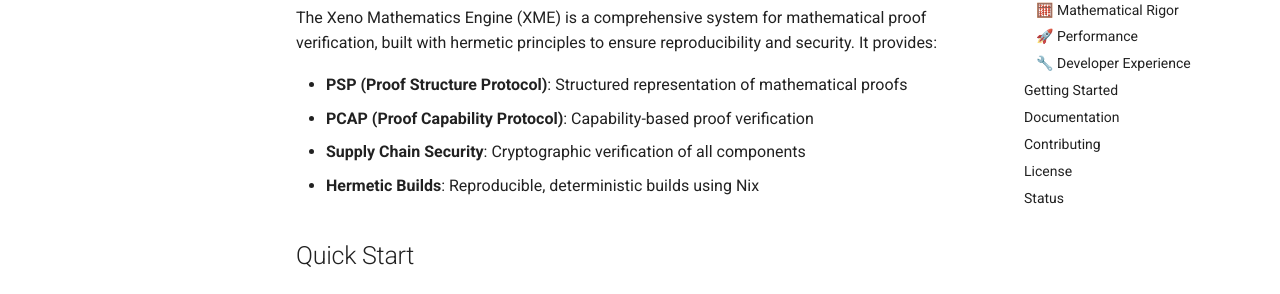
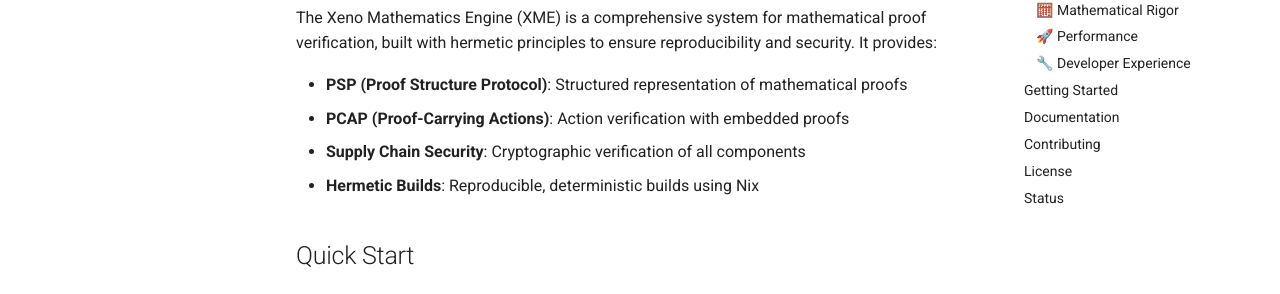
Before and after one commit to RomainPeter/xeno-mathematics-engine, an MkDocs documentation site: the page built from docs/index.md, in a window 1280 px wide and 900 px high. Shown: the part 365-659 px from the top of the window. Built offline with MkDocs 1.6.1 and Material for MkDocs 9.7.7, drawn with Linux system fonts in a browser that asks for light colours; comment, search, counter and statistics services are not loaded; the version menu is left out; some of the changed text lies outside the part shown.

Commit message:
chore: rename PCAP to Proof-Carrying Actions; make 2cat verify skip-by-default in CI
- docs: update PCAP naming in docs/index.md, docs/pcap.md, README.md
- labels: update component:pcap description
- ci: add verify-2cat job with FORCE_VERIFY_2CAT=0
- scripts: verify_2cat_pack.sh skips unless FORCE_VERIFY_2CAT=1

```diff
--- a/docs/index.md
+++ b/docs/index.md
@@ -7,7 +7,7 @@ A hermetic proof engine for mathematical verification, designed for reproducible
 The Xeno Mathematics Engine (XME) is a comprehensive system for mathematical proof verification, built with hermetic principles to ensure reproducibility and security. It provides:
 
 - **PSP (Proof Structure Protocol)**: Structured representation of mathematical proofs
-- **PCAP (Proof Capability Protocol)**: Capability-based proof verification
+- **PCAP (Proof-Carrying Actions)**: Action verification with embedded proofs
 - **Supply Chain Security**: Cryptographic verification of all components
 - **Hermetic Builds**: Reproducible, deterministic builds using Nix
 
@@ -94,7 +94,7 @@ XME is built around several core components:
 ## Documentation
 
 - [PSP (Proof Structure Protocol)](psp.md) - Learn about proof structure representation
-- [PCAP (Proof Capability Protocol)](pcap.md) - Understand capability-based verification
+- [PCAP (Proof-Carrying Actions)](pcap.md) - Understand action verification with embedded proofs
 - [Supply Chain Security](supply-chain.md) - Security and verification processes
 - [Architecture](architecture.md) - System architecture overview
 - [API Reference](api/) - Detailed API documentation
```
Also changed, not shown: README.md (+2 -2 lines), docs/pcap.md (+2 -2 lines), 3 other files.
